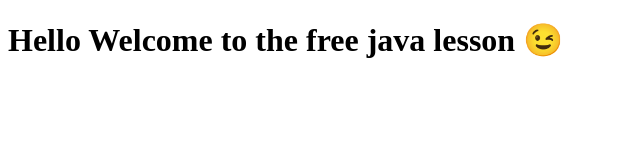
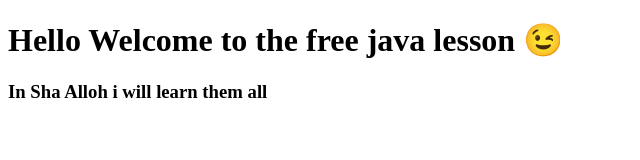
Before and after one commit to Doniyor-777/git-hub-tutorial-, a plain HTML site: page index.html in a window 1280 px wide. Shown: the whole page, without its empty margins (0-640 px from the left). Drawn offline with Linux system fonts and the light colour scheme.

Commit message:
add new h3 tag

```diff
--- a/index.html
+++ b/index.html
@@ -8,6 +8,7 @@
 </head>
 <body>
 <h1>Hello Welcome to the free java lesson 😉</h1>
+<h3>In Sha Alloh i will learn them all</h3>
 
 <script src="js/java.js"></script>
 </body>
```
Also changed, not shown: js/java.js (+8 -0 lines).
